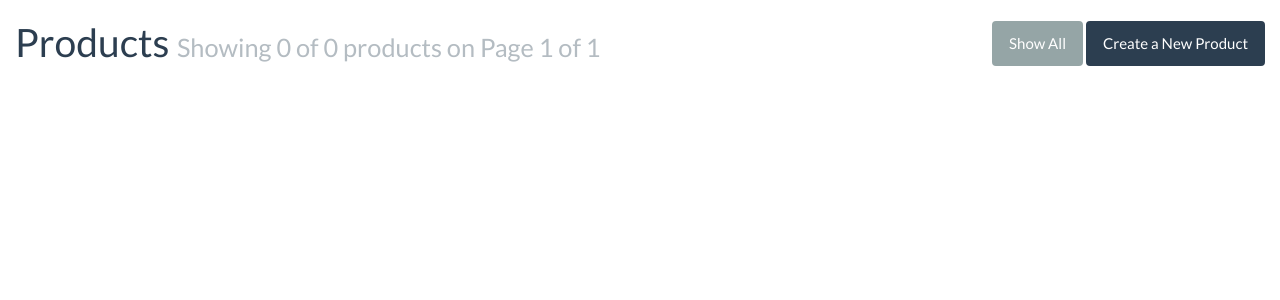
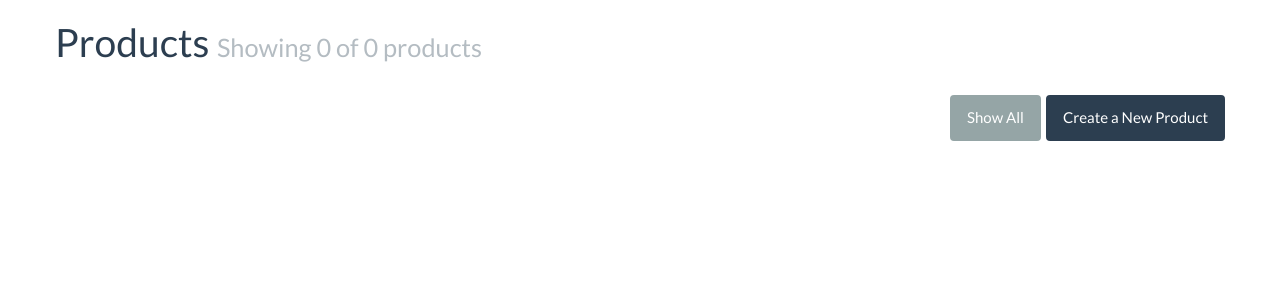
Before and after one commit to jmiranda/openboxes-django, a Django app: page /products/ in a window 1280 px wide. Shown: the top 300 px of the page. Run offline with Django 3.2, Linux system fonts and the light colour scheme; data that the repository does not hold is empty; some libraries are stand-ins or nearby versions.

Commit message:
minor UI improvements to list / search page

```diff
--- a/core/templates/product/list.html
+++ b/core/templates/product/list.html
@@ -2,24 +2,24 @@
 
 {% block content %}
 
-<div class="container-fluid">
-    <div class="row-fluid">
+<div class="container">
+    <div class="row">
+        <h1>Products <small>Showing {{ page_obj.object_list|length }} of {{ page_obj.paginator.count }} products</small></h1>
+    </div>
+    <div class="row">
+        <div class="pull-left">
+            {% include "product/pagination.html" %}
+        </div>
         <div class="pull-right">
-            <a href="{% url 'product-list-view' %}" class="btn btn-default">Show All</a>
-            <a href="create" class="btn btn-primary">Create a New Product</a>
-        </div>
-
-        <h1>Products <small>Showing {{ page_obj.object_list|length }} of {{ page_obj.paginator.count }} products on Page {{ page_obj.number }} of {{ page_obj.paginator.num_pages }}</small></h1>
-        <div>
-
+            <div class="btn-toolbar" style="margin: 21px 0px">
+                <a href="{% url 'product-list-view' %}" class="btn btn-default">Show All</a>
+                <a href="create" class="btn btn-primary">Create a New Product</a>
+            </div>
         </div>
     </div>
 </div>
 
-<div class="container-fluid">
-    <div class="row">
-        {% include "product/pagination.html" %}
-    </div>
+<div class="container">
 
     <div class="row">
         {% for product in object_list %}
```
